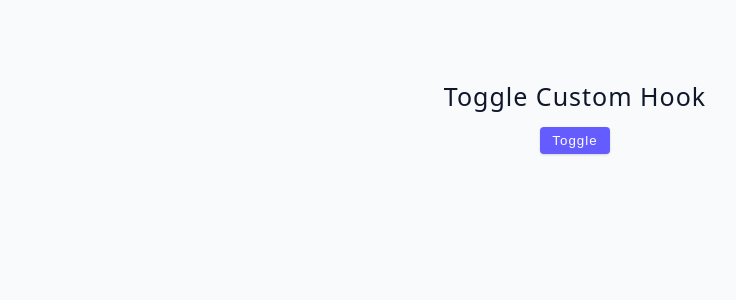
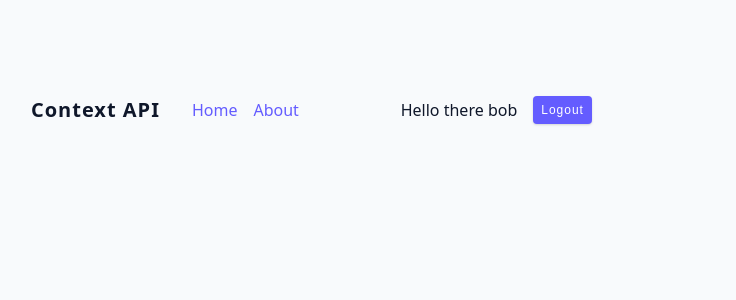
Before and after one commit to prashantvip/react-course-v3, a React (Vite) app in the folder 03-advanced-react/: page / in a window 1280 px wide. Shown: the top 300 px of the page, without its empty margins (65-801 px from the left). Built offline with nearby package versions, Linux system fonts and the light colour scheme.

Commit message:
useCOntext

```diff
--- a/03-advanced-react/src/App.jsx
+++ b/03-advanced-react/src/App.jsx
@@ -1,4 +1,4 @@
-import Starter from "./tutorial/08-custom-hooks/starter/01-toggle";
+import Starter from "./tutorial/09-context-api/starter/Navbar";
 
 
 function App() {
--- /dev/null
+++ b/03-advanced-react/src/tutorial/09-context-api/starter/NavLinks.jsx
@@ -0,0 +1,20 @@
+import React from 'react'
+import UserContainer from './UserContainer'
+
+const NavLinks = () => {
+    return (
+        <div className='nav-container'>
+            <ul className="nav-links">
+                <li>
+                    <a href="#">home</a>
+                </li>
+                <li>
+                    <a href="#">about</a>
+                </li>
+            </ul>
+            <UserContainer />
+        </div>
+    )
+}
+
+export default NavLinks
--- /dev/null
+++ b/03-advanced-react/src/tutorial/09-context-api/starter/Navbar.jsx
@@ -0,0 +1,29 @@
+import React, { createContext, useContext, useState } from 'react'
+import NavLinks from './NavLinks'
+
+
+export const NavbarContext = createContext()
+
+// custom hooks
+
+export const useAppContext = () => useContext(NavbarContext)
+
+const Navbar = () => {
+    const [user, setUser] = useState({
+        name: 'bob'
+    })
+
+    const handleLog = () => {
+        setUser(null)
+    }
+    return (
+        <NavbarContext.Provider value={{ user, handleLog }}>
+            <nav className='navbar'>
+                <h5>Context API</h5>
+                <NavLinks />
+            </nav>
+        </NavbarContext.Provider>
+    )
+}
+
+export default Navbar
--- /dev/null
+++ b/03-advanced-react/src/tutorial/09-context-api/starter/UserContainer.jsx
@@ -0,0 +1,20 @@
+import React from 'react'
+import { useAppContext } from './Navbar'
+
+const UserContainer = () => {
+    const { user, handleLog } = useAppContext()
+    return (
+        <div className='user-container'>
+            {user ? (
+                <>
+                    <p>Hello there {user?.name}</p>
+                    <button className='btn' onClick={handleLog}>logout</button>
+                </>) : (
+                <p>please login</p>
+            )}
+
+        </div>
+    )
+}
+
+export default UserContainer
```
